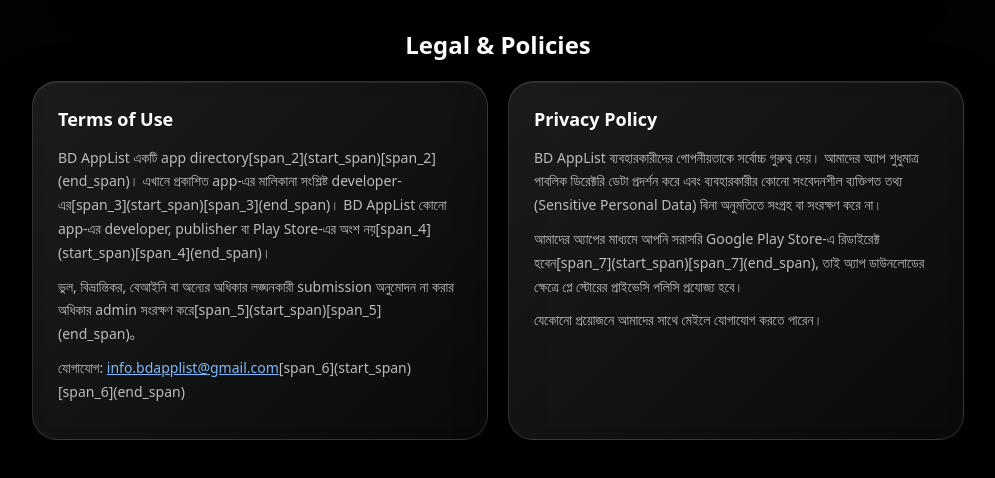
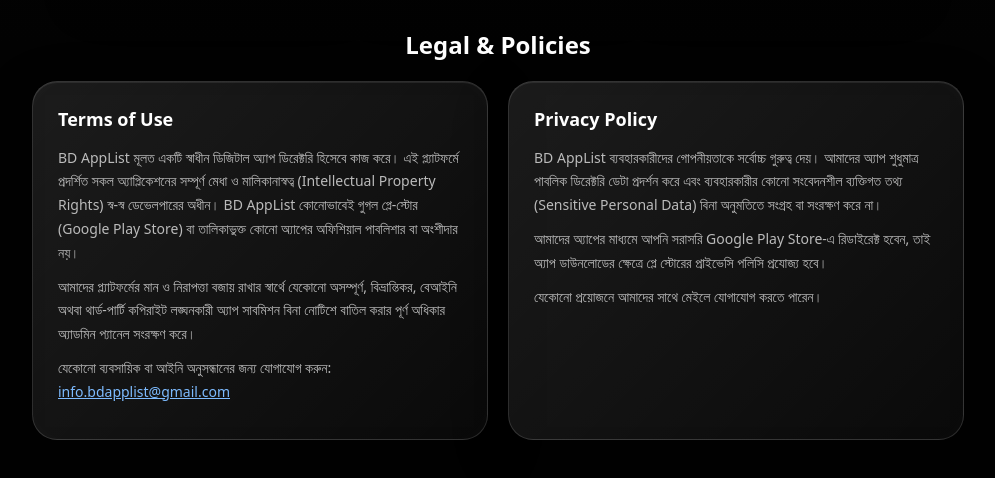
Before and after one commit to pockethostbd/BD-AppList, a plain HTML site: page index.html in a window 1280 px wide. Shown: the part 1016-1494 px from the top of the page, without its empty margins (142-1137 px from the left). Drawn offline with Linux system fonts and the light colour scheme.

Commit message:
Add files via upload

```diff
--- a/index.html
+++ b/index.html
@@ -173,16 +173,16 @@
         <!-- Terms of Use -->
         <div class="glass legal-card">
             <h3>Terms of Use</h3>
-            <p>BD AppList একটি app directory[span_2](start_span)[span_2](end_span)। এখানে প্রকাশিত app-এর মালিকানা সংশ্লিষ্ট developer-এর[span_3](start_span)[span_3](end_span)। BD AppList কোনো app-এর developer, publisher বা Play Store-এর অংশ নয়[span_4](start_span)[span_4](end_span)।</p>
-            <p>ভুল, বিভ্রান্তিকর, বেআইনি বা অন্যের অধিকার লঙ্ঘনকারী submission অনুমোদন না করার অধিকার admin সংরক্ষণ করে[span_5](start_span)[span_5](end_span)。</p>
-            <p>যোগাযোগ: <a href="mailto:info.bdapplist@gmail.com">info.bdapplist@gmail.com</a>[span_6](start_span)[span_6](end_span)</p>
+            <p>BD AppList মূলত একটি স্বাধীন ডিজিটাল অ্যাপ ডিরেক্টরি হিসেবে কাজ করে। এই প্ল্যাটফর্মে প্রদর্শিত সকল অ্যাপ্লিকেশনের সম্পূর্ণ মেধা ও মালিকানাস্বত্ব (Intellectual Property Rights) স্ব-স্ব ডেভেলপারের অধীন। BD AppList কোনোভাবেই গুগল প্লে-স্টোর (Google Play Store) বা তালিকাভুক্ত কোনো অ্যাপের অফিশিয়াল পাবলিশার বা অংশীদার নয়।</p>
+            <p>আমাদের প্ল্যাটফর্মের মান ও নিরাপত্তা বজায় রাখার স্বার্থে যেকোনো অসম্পূর্ণ, বিভ্রান্তিকর, বেআইনি অথবা থার্ড-পার্টি কপিরাইট লঙ্ঘনকারী অ্যাপ সাবমিশন বিনা নোটিশে বাতিল করার পূর্ণ অধিকার অ্যাডমিন প্যানেল সংরক্ষণ করে।</p>
+            <p>যেকোনো ব্যবসায়িক বা আইনি অনুসন্ধানের জন্য যোগাযোগ করুন: <a href="mailto:info.bdapplist@gmail.com">info.bdapplist@gmail.com</a></p>
         </div>
 
         <!-- Privacy Policy -->
         <div class="glass legal-card">
             <h3>Privacy Policy</h3>
             <p>BD AppList ব্যবহারকারীদের গোপনীয়তাকে সর্বোচ্চ গুরুত্ব দেয়। আমাদের অ্যাপ শুধুমাত্র পাবলিক ডিরেক্টরি ডেটা প্রদর্শন করে এবং ব্যবহারকারীর কোনো সংবেদনশীল ব্যক্তিগত তথ্য (Sensitive Personal Data) বিনা অনুমতিতে সংগ্রহ বা সংরক্ষণ করে না।</p>
-            <p>আমাদের অ্যাপের মাধ্যমে আপনি সরাসরি Google Play Store-এ রিডাইরেক্ট হবেন[span_7](start_span)[span_7](end_span), তাই অ্যাপ ডাউনলোডের ক্ষেত্রে প্লে স্টোরের প্রাইভেসি পলিসি প্রযোজ্য হবে।</p>
+            <p>আমাদের অ্যাপের মাধ্যমে আপনি সরাসরি Google Play Store-এ রিডাইরেক্ট হবেন, তাই অ্যাপ ডাউনলোডের ক্ষেত্রে প্লে স্টোরের প্রাইভেসি পলিসি প্রযোজ্য হবে।</p>
             <p>যেকোনো প্রয়োজনে আমাদের সাথে মেইলে যোগাযোগ করতে পারেন।</p>
         </div>
     </div>
```
